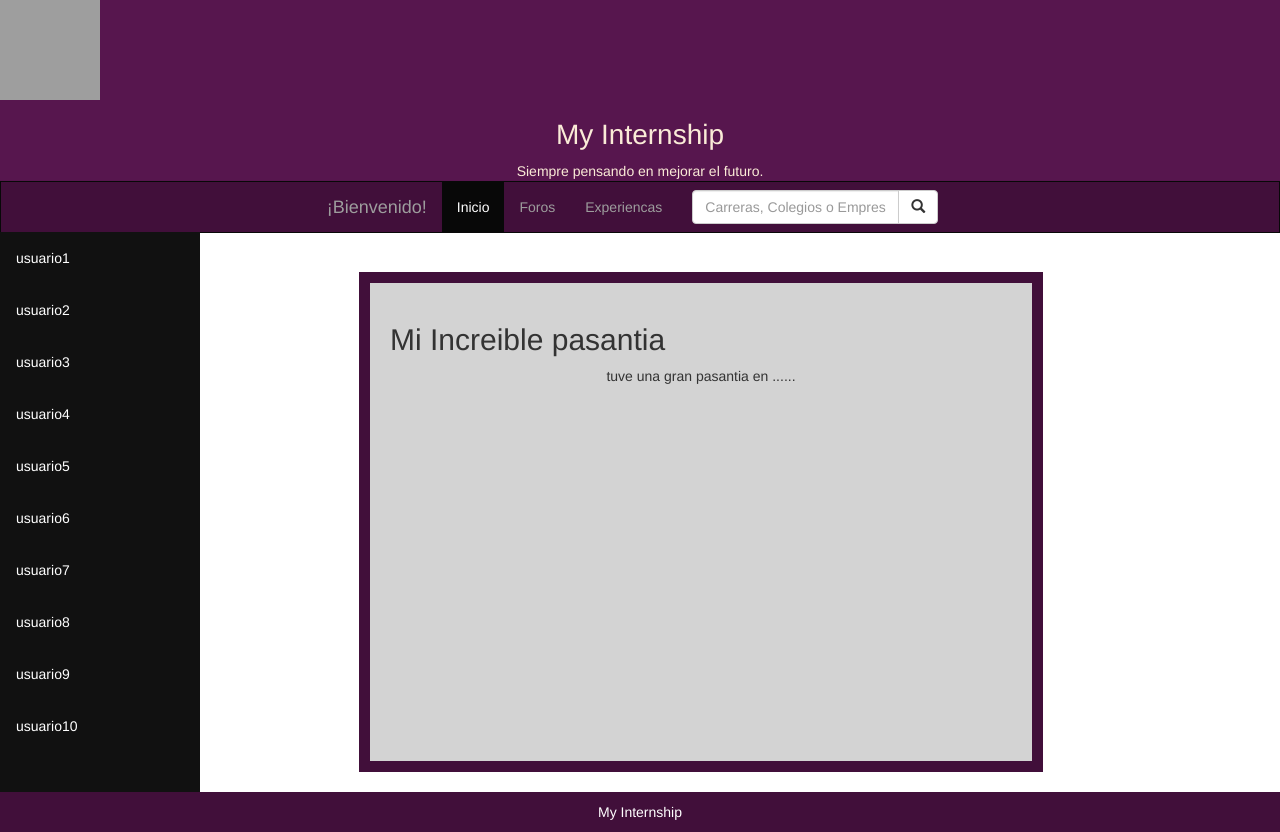
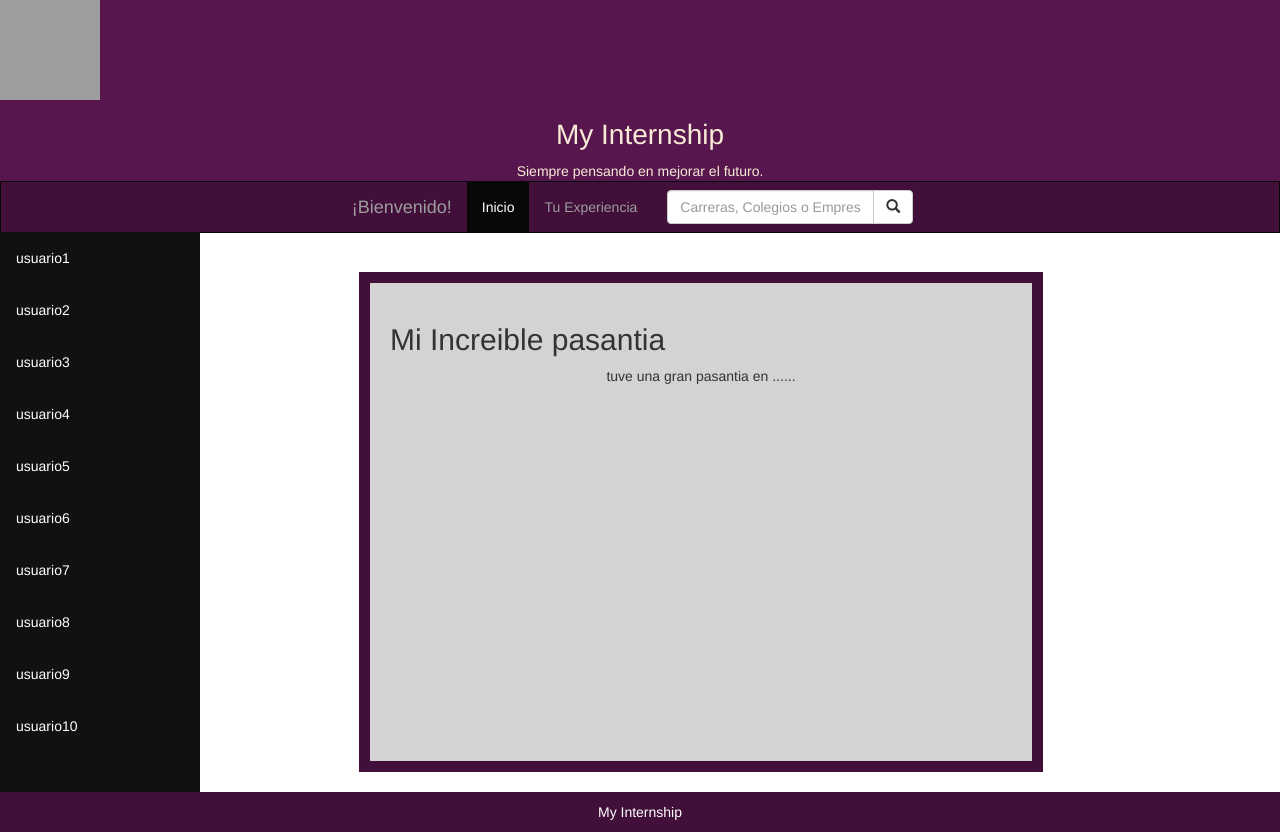
Before and after one commit to carogatica/Pasantia2019, an Angular app: page / in a window 1280 px wide. Built offline with nearby package versions, Linux system fonts and the light colour scheme; grey boxes are pictures that could not be loaded.

Commit message:
foro sin logo sin errores ortograficos

```diff
--- a/src/app/Componentes/foro-experiencia/foro-experiencia.component.html
+++ b/src/app/Componentes/foro-experiencia/foro-experiencia.component.html
@@ -22,8 +22,8 @@
             </div>
             <ul class="nav navbar-nav">
                 <li class="active"><a href="#">Inicio</a></li>
-                <li><a href="#">Foros</a></li>
-                <li><a href="#">Experiencas</a></li>
+                <!-- <li><a href="#">Foros</a></li> -->
+                <li><a href="#">Tu Experiencia</a></li>
             </ul>
             <form class="navbar-form navbar-left" action="/action_page.php">
                 <div class="input-group">
```
